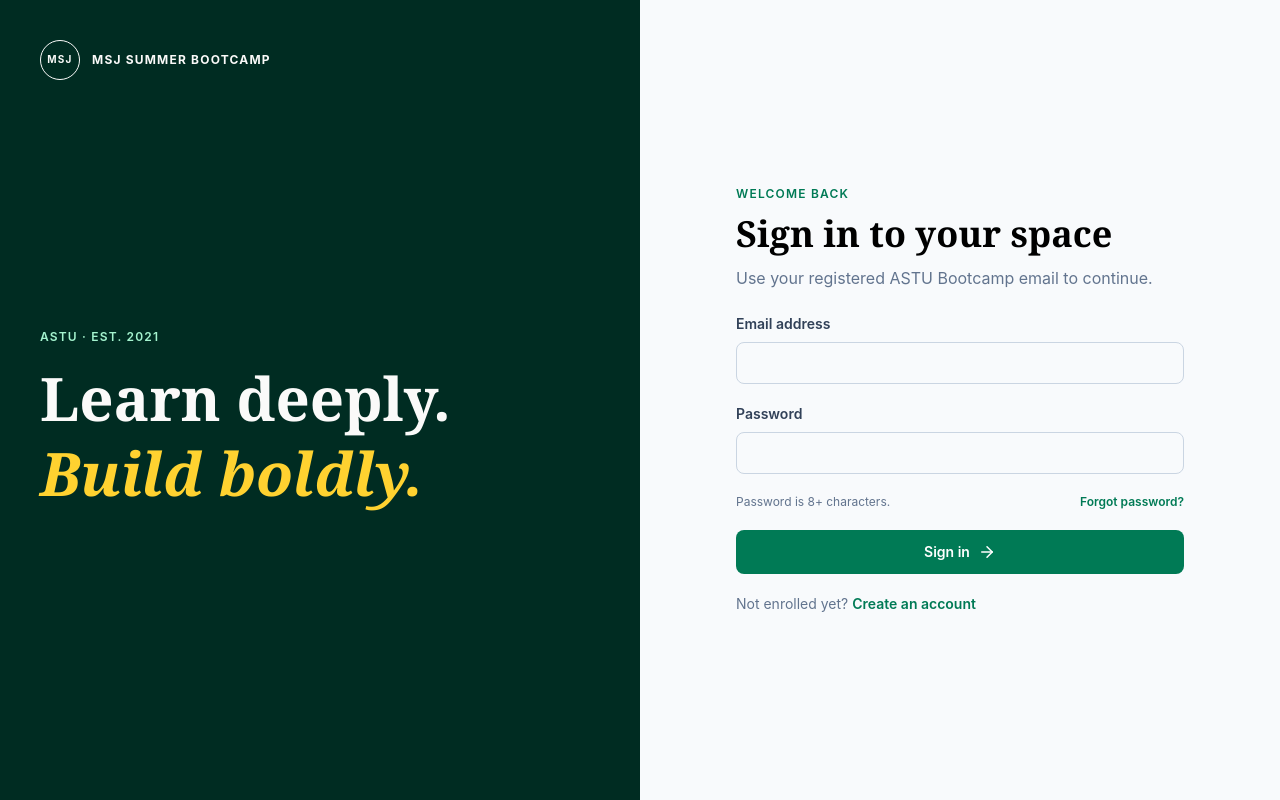
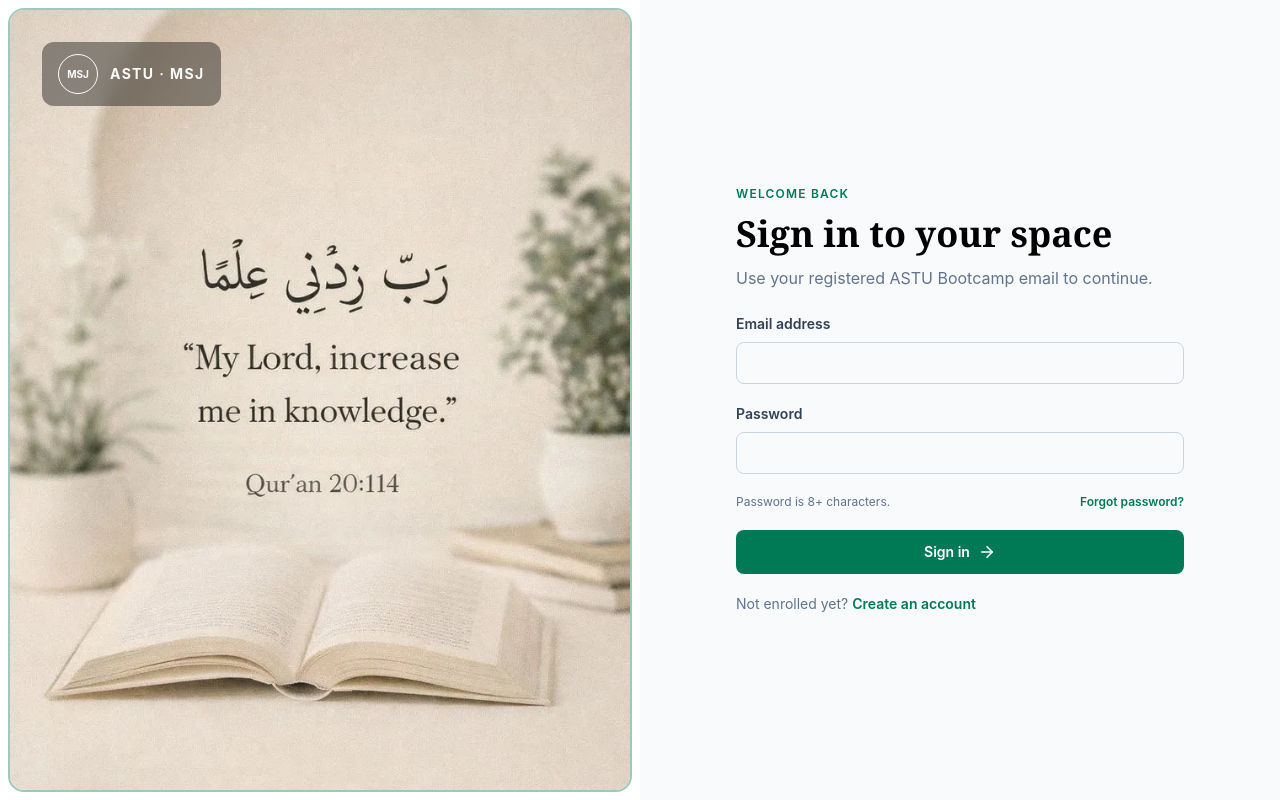
Before and after one commit to ASTU-MSJ-Bootcamp-Managent-System/ASTU-MSJ-Bootcamp-frontend, a React (Vite) app: page / in a window 1280 px wide. Built offline with nearby package versions, Linux system fonts and the light colour scheme; no server answers.

Commit message:
Refactor code structure for improved readability and maintainability

```diff
--- a/src/portal/components/Auth.jsx
+++ b/src/portal/components/Auth.jsx
@@ -1,5 +1,6 @@
 import { useState } from "react";
 import { ArrowRight, CheckCircle2 } from "lucide-react";
+import myLordImg from "../data/my-lord.webp";
 
 const field =
   "mt-2 block w-full rounded-lg border border-slate-300 px-3 py-2.5 text-sm outline-none focus:border-emerald-600 focus:ring-4 focus:ring-emerald-100";
@@ -15,20 +16,19 @@ export function Mark() {
 function Shell({ children }) {
   return (
     <main className="grid min-h-screen lg:grid-cols-2">
-      <section className="hidden bg-emerald-950 p-10 text-stone-50 lg:flex lg:flex-col">
-        <div className="flex items-center gap-3 text-xs font-bold tracking-widest">
-          <Mark />
-          MSJ SUMMER BOOTCAMP
+      <section className="relative hidden overflow-hidden rounded-2xl border-2 border-emerald-700/40 m-2 text-stone-50 lg:flex lg:flex-col">
+        <div className="absolute inset-0">
+          <img
+            src={myLordImg}
+            alt="ASTU Bootcamp"
+            className="h-full w-full object-cover"
+          />
         </div>
-        <div className="my-auto">
-          <p className="mb-4 text-xs font-semibold tracking-widest text-emerald-200">
-            ASTU · EST. 2021
-          </p>
-          <h1 className="font-serif text-6xl font-semibold leading-tight">
-            Learn deeply.
-            <br />
-            <em className="text-amber-300">Build boldly.</em>
-          </h1>
+        <div className="relative z-10 p-8">
+          <div className="inline-flex items-center gap-3 rounded-xl bg-black/40 px-4 py-3 backdrop-blur-md">
+            <Mark />
+            <span className="text-sm font-bold tracking-widest">ASTU · MSJ</span>
+          </div>
         </div>
       </section>
       <section className="grid place-items-center bg-slate-50 p-6">
```
Also changed, not shown: src/portal/data/my-lord.webp (renamed from src/portal/data/331e75a201325fecc0b4ce77e2b7fda5.webp), 6 other files (tests, documents, lock files or other folders).
